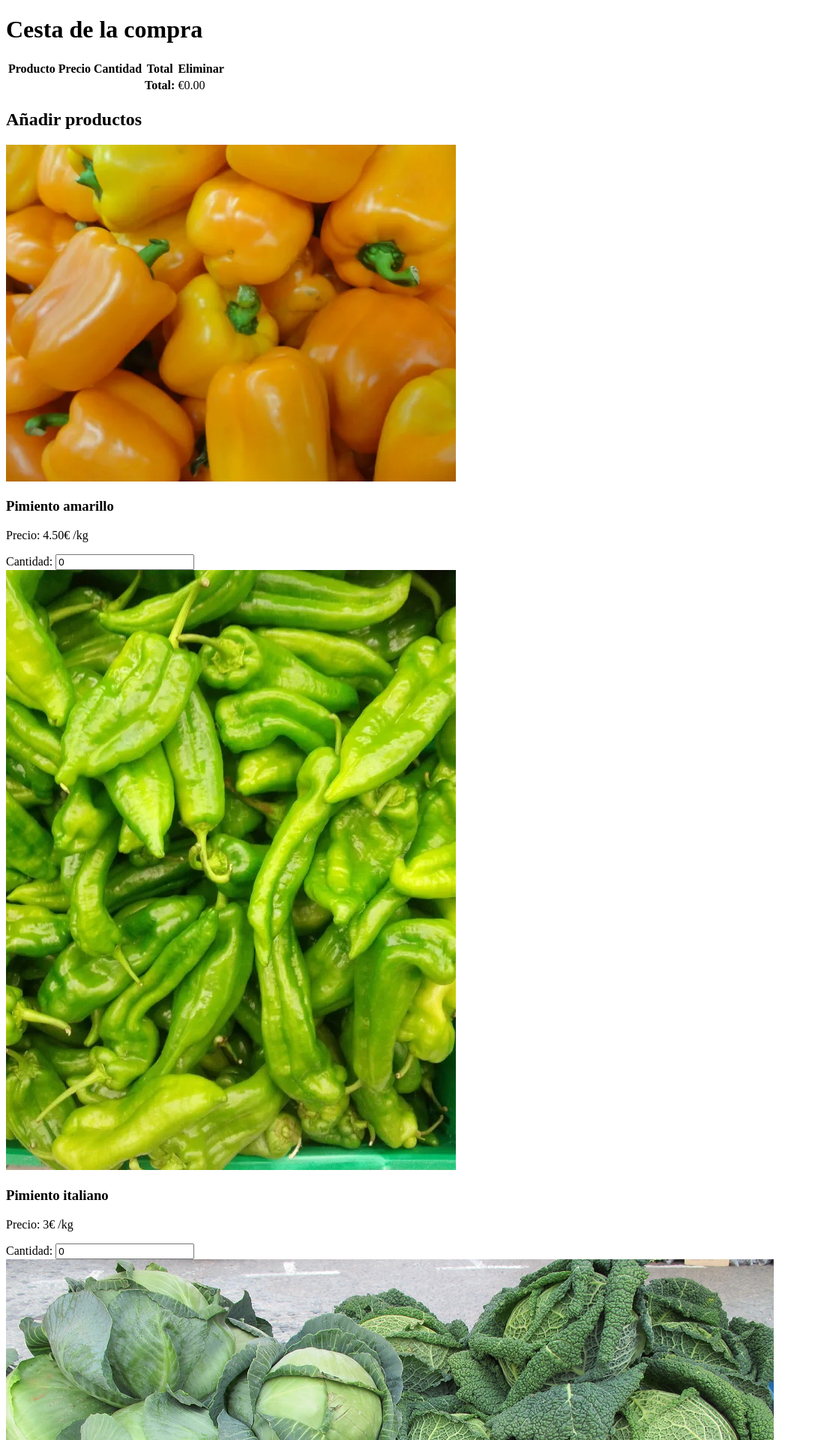
After one commit to AlvaroCascoV/TFG2024, a PHP site: page /cart.php in a window 1280 px wide. The commit adds this page. Shown: the top 1920 px of the page at 75% size, without its empty margins (0-1087 px from the left). Run offline with PHP 8.4, Linux system fonts and the light colour scheme.

Commit message:
add imagenes y creo el cart

```diff
--- /dev/null
+++ b/TFG/cart.php
@@ -0,0 +1,175 @@
+<?php
+#session_start();: Inicia la sesión de PHP para poder utilizar las variables de sesión.
+session_start();
+
+// Inicializa la cesta si aún no existe
+#Si la variable de sesión 'cart' no existe, se crea como un arreglo vacío para guardar los productos seleccionados.
+#La exclamación ! es un operador de negación en PHP, que se usa para negar una expresión booleana. En este caso, !isset($_SESSION['cart'])
+#verifica si la variable de sesión "cart" NO está definida, y devuelve true en caso afirmativo.
+#Entonces, la condición se cumple y se inicializa la variable de sesión "cart" como un arreglo vacío
+if (!isset($_SESSION['cart'])) {
+
+    #crea un nuevo arreglo vacío llamado "cart" en la sesión actual. Este arreglo se utiliza para almacenar los productos que se han agregado
+    #a la cesta de la compra
+    $_SESSION['cart'] = array();
+}
+
+// Agrega los productos seleccionados a la cesta
+#if ($_SERVER['REQUEST_METHOD'] === 'POST') {: Si se ha enviado un formulario mediante POST, se agregan los productos seleccionados a la cesta.
+#REQUEST_METHOD' es una variable global en PHP que almacena el método utilizado para enviar una solicitud HTTP al servidor web.
+#El valor de esta variable es una cadena de caracteres que indica si la solicitud se realizó utilizando el método
+#GET, POST, PUT, DELETE, HEAD, OPTIONS, TRACE, CONNECT u otro método de solicitud HTTP definido en la especificación HTTP.
+if ($_SERVER['REQUEST_METHOD'] === 'POST') {
+
+    #for ($i = 1; $i <= 2; $i++) {: Se itera sobre los productos para agregarlos a la cesta.
+    for ($i = 1; $i <= 2; $i++) {
+
+
+        #Se valida que la cantidad sea un número positivo.
+        if (isset($_POST['cantidad' . $i]) && is_numeric($_POST['cantidad' . $i]) && $_POST['cantidad' . $i] > 0) {
+
+            # Se crea un arreglo con los datos del producto a agregar a la cesta.
+            $producto = array(
+                'id' => $i,
+                'nombre' => 'Producto ' . $i,
+                'precio' => $i == 1 ? 10 : 20,
+                'cantidad' => $_POST['cantidad' . $i]
+            );
+
+           #Se inicializa una variable para saber si el producto ya está en la cesta.
+            $producto_existente = false;
+
+            #Se itera sobre los productos en la cesta.
+            for ($j = 0; $j < count($_SESSION['cart']); $j++) {
+
+                #Si el producto ya existe en la cesta, se suma la cantidad seleccionada al producto existente.
+                if (isset($_SESSION['cart'][$j]['id']) && $_SESSION['cart'][$j]['id'] === $producto['id']) {
+
+                    #Se actualiza la cantidad del producto existente en la cesta.
+                    $_SESSION['cart'][$j]['cantidad'] += $producto['cantidad'];
+
+                    #Se actualiza la variable que indica que el producto ya existe en la cesta.
+                    $producto_existente = true;
+
+                    #Se termina el ciclo.
+                    break;
+                }
+            }
+
+
+            #Si el producto no existe en la cesta, se agrega a la cesta.
+            if (!$producto_existente) {
+                array_push($_SESSION['cart'], $producto);
+            }
+        }
+    }
+}
+
+#Si se ha enviado una petición para eliminar un producto de la cesta.
+if (isset($_GET['eliminar']) && isset($_GET['nombre'])) {
+
+    #Se guarda el nombre del producto a eliminar.
+    $nombre = $_GET['nombre'];
+
+    #Se itera sobre los productos en la cesta.
+    for ($i = 0; $i < count($_SESSION['cart']); $i++) {
+
+
+        #Si el nombre del producto en la cesta es igual al nombre del producto a eliminar, se elimina el producto de la cesta
+        if ($_SESSION['cart'][$i]['nombre'] === $nombre) {
+            array_splice($_SESSION['cart'], $i, 1);
+            break;
+        }
+    }
+}
+#Se inicializa la variable que acumula el total de la compra.
+$total = 0;
+?>
+<!DOCTYPE html>
+<html>
+    <head>
+        <title>Cesta de la compra</title>
+    </head>
+    <body>
+        <h1>Cesta de la compra</h1>
+
+        <table>
+            <thead>
+                <tr>
+                    <th>Producto</th>
+                    <th>Precio</th>
+                    <th>Cantidad</th>
+                    <th>Total</th>
+                    <th>Eliminar</th>
+                </tr>
+            </thead>
+            <tbody>
+                <?php
+
+                #comienza el ciclo foreach que recorre el array $_SESSION['cart'] y asigna cada elemento a la variable $producto.
+                foreach ($_SESSION['cart'] as $producto) {
+
+                    #calcula el subtotal de cada producto multiplicando su precio por su cantidad.
+                    $subtotal = $producto['precio'] * $producto['cantidad'];
+
+                    #suma el subtotal de cada producto al total general de la compra.
+                    #<tr>: crea una nueva fila en la tabla para mostrar la información del producto.
+                    $total += $subtotal;
+                    ?>
+                    <tr>
+
+                        <!--muestra el nombre del producto en una celda de la tabla.-->
+                        <td><?php echo $producto['nombre']; ?></td>
+
+                        <!--muestra el precio del producto en una celda de la tabla, con formato de moneda de dos decimales.-->
+                        <td>$<?php echo number_format($producto['precio'], 2); ?></td>
+
+                        <!--muestra la cantidad del producto en una celda de la tabla.-->
+                        <td><?php echo $producto['cantidad']; ?></td>
+
+                        <!--muestra el subtotal del producto en una celda de la tabla, con formato de moneda de dos decimales.-->
+                        <td>$<?php echo number_format($subtotal, 2); ?></td>
+
+                        <!--muestra un enlace para eliminar el producto del carrito de compras, pasando como parámetros su nombre y una
+                        bandera para indicar que se debe eliminar.-->
+                        <td><a href="cart.php?eliminar=true&nombre=<?php echo $producto['nombre']; ?>">Eliminar</a></td>
+                    </tr>
+                <?php } ?>
+                <tr>
+                    <td colspan="3"></td>
+                    <td><strong>Total:</strong></td>
+                    <td> €<?php echo number_format($total, 2); ?></td>
+
+                </tr>
+            </tbody>
+        </table>
+
+        <form action="cart.php" method="post">
+            <h2>Añadir productos</h2>
+            <div>
+		        <img src="pimientoa.png" alt="Producto 1">
+                <h3>Pimiento amarillo</h3>
+	        	<p>Precio: 4.50€ /kg </p>
+                <label for="cantidad1">Cantidad:</label>
+                <input type="number" id="cantidad1" name="cantidad1" value="0">
+            </div>
+            <div>
+		        <img src="pimientoitaliano.png" alt="Producto 2">
+                <h3>Pimiento italiano</h3>
+                <p>Precio: 3€ /kg</p>
+                <label for="cantidad2">Cantidad:</label>
+                <input type="number" id="cantidad2" name="cantidad2" value="0">
+            </div>
+            <div>
+		        <img src="repollo.png" alt="Producto 3">
+                <h3>Repollo</h3>
+	        	<p>Precio: 3.50€ /pieza </p>
+                <label for="cantidad3">Cantidad:</label>
+                <input type="number" id="cantidad3" name="cantidad3" value="0">
+            </div>
+
+            <button type="submit">Agregar al carrito</button>
+        </form>
+
+    </body>
+</html>
```
Also changed, not shown: TFG/index.php (+23 -8 lines), TFG/imagenes/fresa.png (added), TFG/imagenes/pimientoa.png (added), TFG/imagenes/pimientoitaliano.png (added), TFG/imagenes/repollo.png (added).
